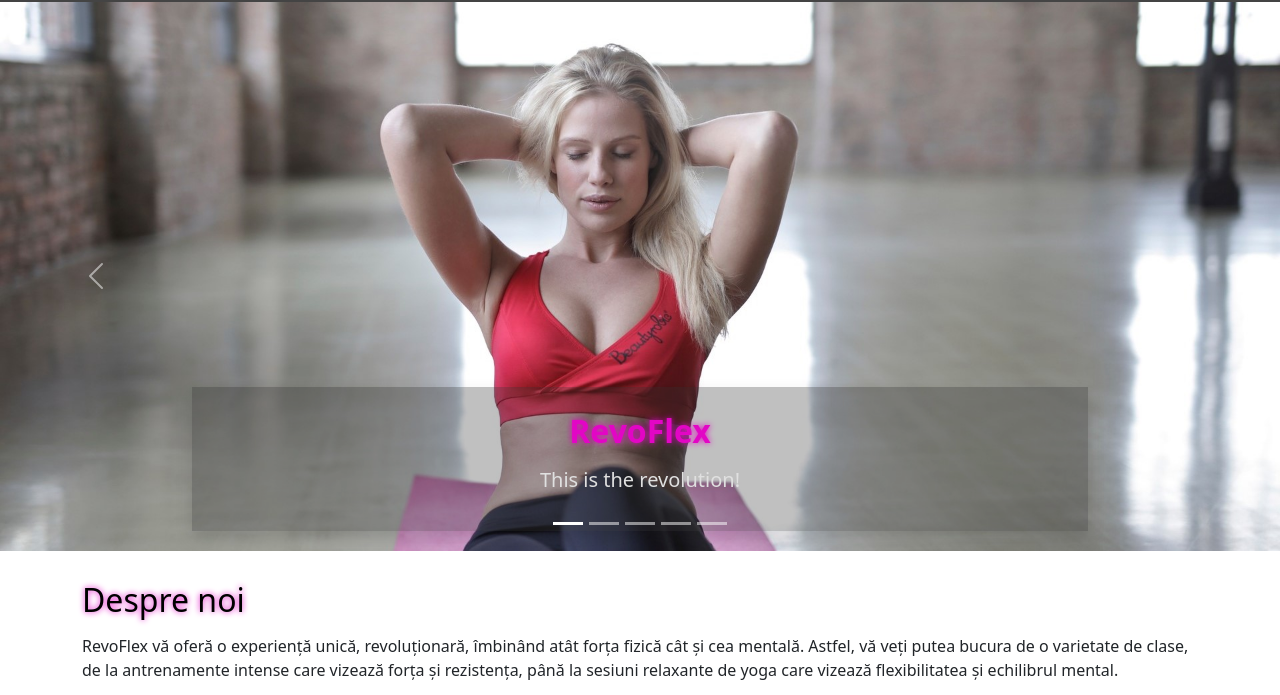
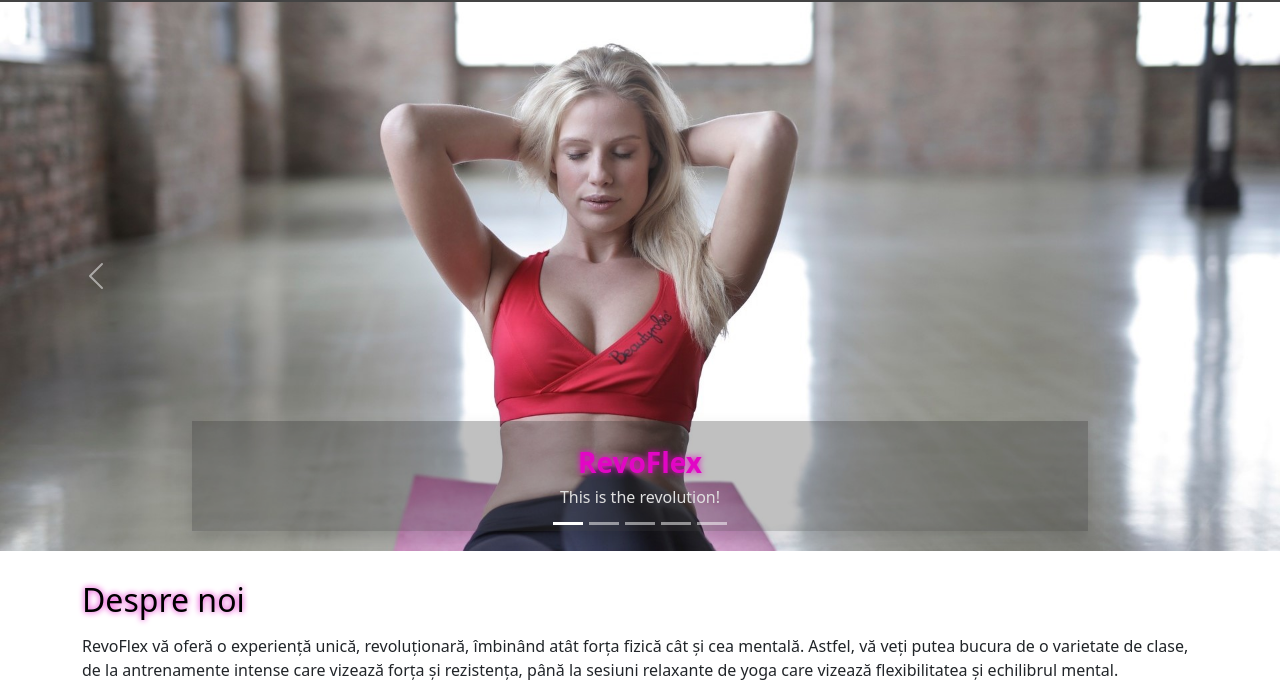
Before and after one commit to cezarastan/revoflex, a plain HTML site: page index.html in a window 1280 px wide. Shown: the part 88-783 px from the top of the page. Drawn offline with nearby package versions, Linux system fonts and the light colour scheme.

Commit message:
Modificare index.html
Am făcut modificări la caption-ul din carusel.

```diff
--- a/index.html
+++ b/index.html
@@ -42,20 +42,21 @@
 
         .carousel-caption {
             background-color: rgba(48, 46, 46, 0.3);
+            ;
         }
 
         .carousel-caption .title {
-            font-size: 2rem;
-            margin-bottom: 10px;
+            font-size: 1.75rem;
+            margin-bottom: 2px;
             color: rgb(226, 6, 197);
             text-shadow: 0px 0px 6px rgb(226, 6, 197);
             font-weight: 600;
         }
 
         .carousel-caption .text {
-            font-size: 1.25rem;
             color: rgb(224, 224, 224);
             font-weight: 500;
+            margin-bottom: 2px;
         }
 
         h2 {
```
